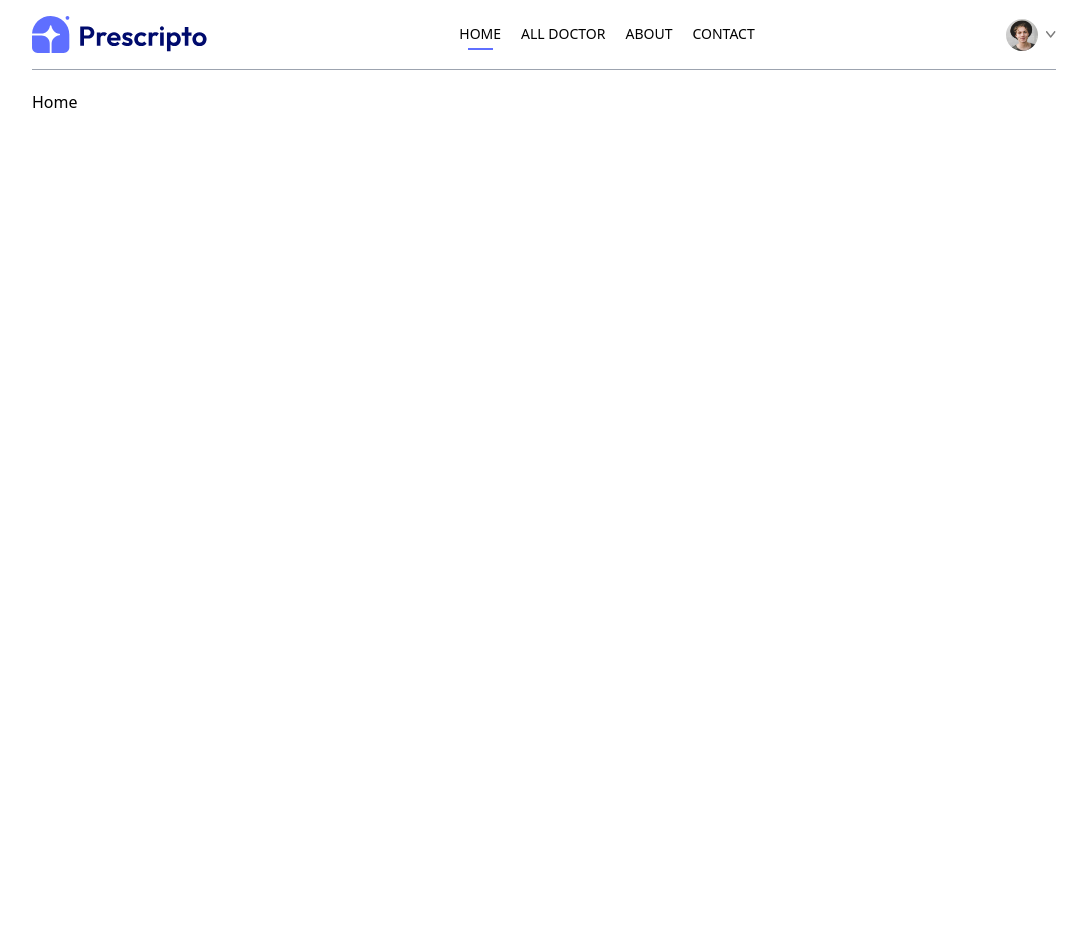
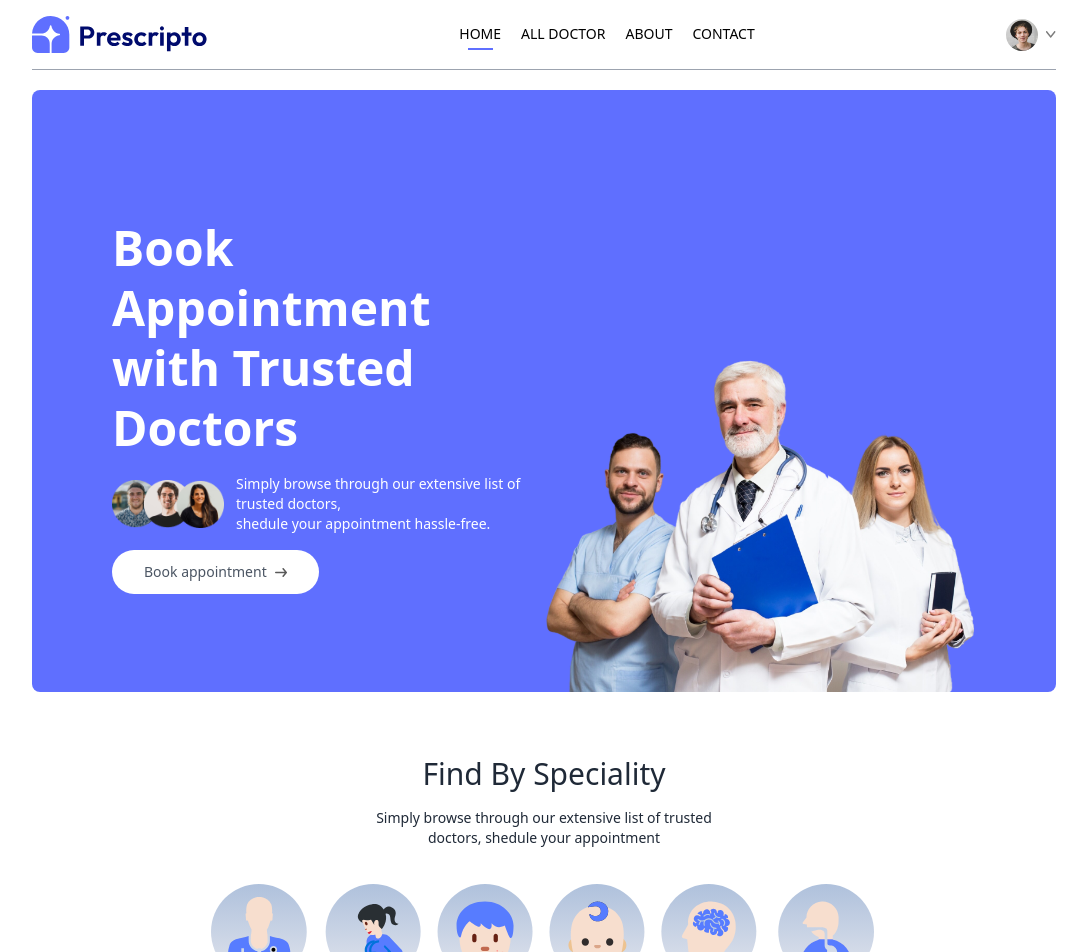
Before and after one commit to mariamkhan33000/Doctor-Appointment, a React (Vite) app in the folder frontend/: page / in a window 1280 px wide. Shown: the top 952 px of the page, without its empty margins (96-1183 px from the left). Before the commit the page ends 800 px from the top, so only its background shows below. Built offline with nearby package versions, Linux system fonts and the light colour scheme.

Commit message:
Speciality page

```diff
--- /dev/null
+++ b/frontend/src/components/Header.jsx
@@ -0,0 +1,29 @@
+import React from 'react'
+import { assets } from '../assets/assets'
+
+const Header = () => {
+  return (
+    <div className='flex flex-col md:flex-row flex-wrap bg-primary rounded-lg px-6 md:px-10 lg:px-20 '>
+         {/* ------   Left Side   ------  */}
+        <div className='md:w-1/2 flex flex-col items-start justify-center gap-4 py-10 m-auto md:py-[10vw] md:mb-[-30px]'>
+           <p className='text-3xl  md:text-4xl lg:text-5xl text-white font-semibold leading-tight md:leading-tight lg:leading-tight'>
+            Book Appointment <br/> with Trusted Doctors
+           </p>
+           <div className='flex flex-col md:flex-row items-center gap-3 text-white text-sm font-light'>
+            <img className='w-28' src={assets.group_profiles} alt="" />
+            <p>Simply browse through our extensive list of trusted doctors, <br className='hidden sm:block'/> shedule your appointment hassle-free.</p>
+           </div>
+           <a href="#speciality" className='flex items-center gap-2 bg-white px-8 py-3 rounded-full text-gray-600 text-sm m-auto md:m-0 hover:scale-105 transition-all duration-300'>
+            Book appointment <img className='w-3' src={assets.arrow_icon} alt="" />
+           </a>
+        </div>
+
+        {/* ------     Right Side   ----- */}
+        <div className='md:w-1/2 relative'>
+            <img className='w-full md:absolute bottom-0 h-auto rounded-lg' src={assets.header_img} alt="" />
+        </div>
+    </div>
+  )
+}
+
+export default Header
--- /dev/null
+++ b/frontend/src/components/SpecialityMenu.jsx
@@ -0,0 +1,24 @@
+import React from 'react'
+import { specialityData } from '../assets/assets'
+import { Link } from 'react-router-dom'
+
+const SpecialityMenu = () => {
+  return (
+    <div id='speciality' className='flex flex-col items-center gap-4 py-16 text-gray-800'>
+         <h1 className='text-3xl font-medium'>Find By Speciality</h1>
+         <p className='sm:w-1/3 text-center text-sm'>Simply browse through our extensive list of trusted doctors, shedule your appointment</p>
+         <div className='flex sm:justify-center gap-4 pt-5 w-full overflow-scroll'>
+            {
+                specialityData.map((item, index) => (
+                    <Link onClick={() => scrollTo(0,0)} className='flex flex-col items-center text-xs cursor-pointer flex-shrink-0 hover:translate-y-[-10px] transition-all duration-500' key={index} to = {`/doctors/${item.speciality}`}>
+                    <img src ={item.image} alt=""  className='w-16 sm:w-24 mb-2'/>
+                    <p>{item.speciality}</p>
+                    </Link>
+                ))
+            }
+         </div>
+    </div>
+  )
+}
+
+export default SpecialityMenu
--- a/frontend/src/index.css
+++ b/frontend/src/index.css
@@ -5,3 +5,7 @@
 .active hr {
     @apply block
 }
+
+::-webkit-scrollbar {
+    @apply hidden
+}
--- a/frontend/src/pages/Home.jsx
+++ b/frontend/src/pages/Home.jsx
@@ -1,8 +1,13 @@
 import React from 'react'
+import Header from '../components/Header'
+import SpecialityMenu from '../components/SpecialityMenu'
 
 const Home = () => {
   return (
-    <div>Home</div>
+    <div>
+      <Header/>
+      <SpecialityMenu/>
+    </div>
   )
 }
 
```
